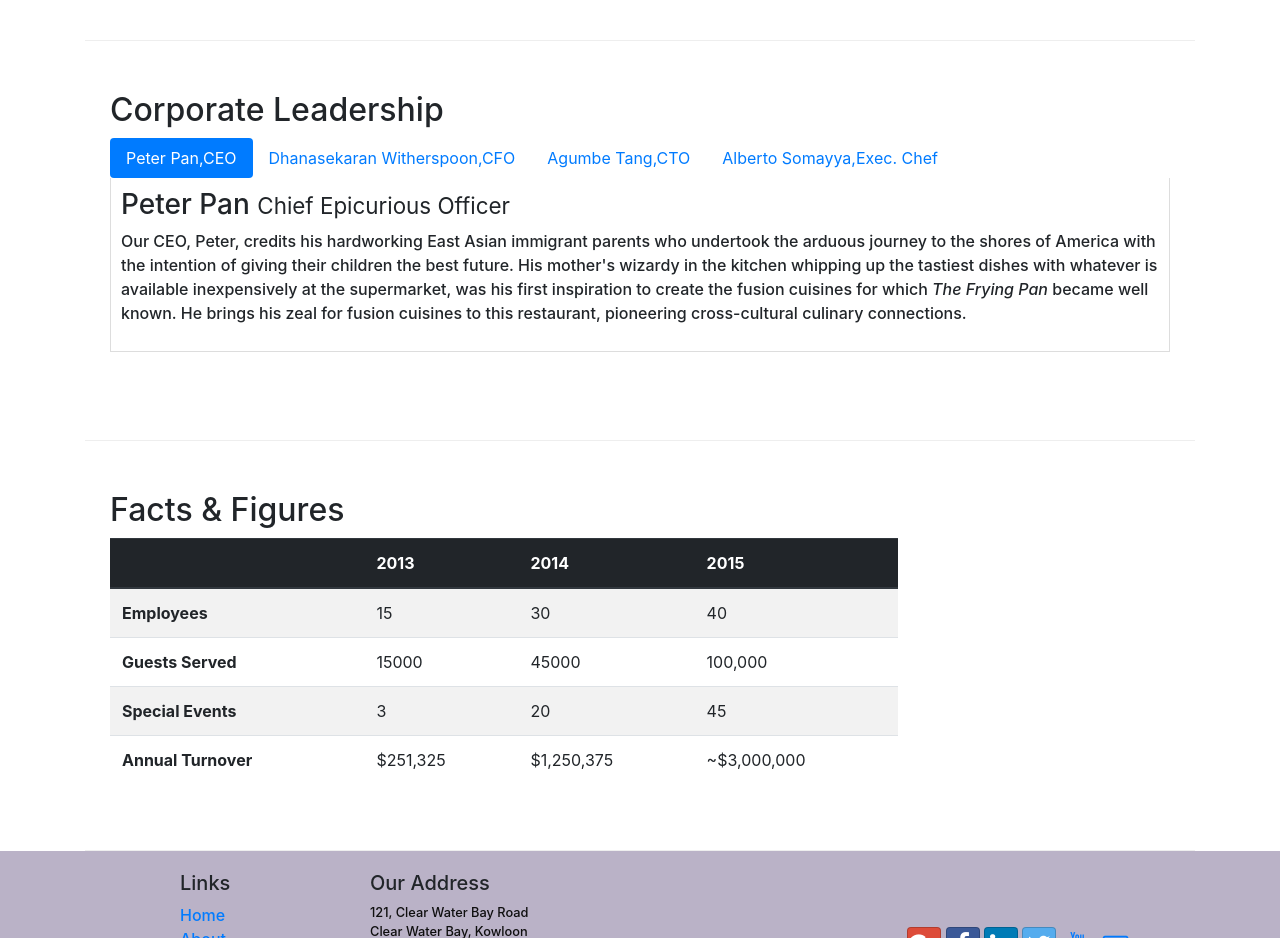
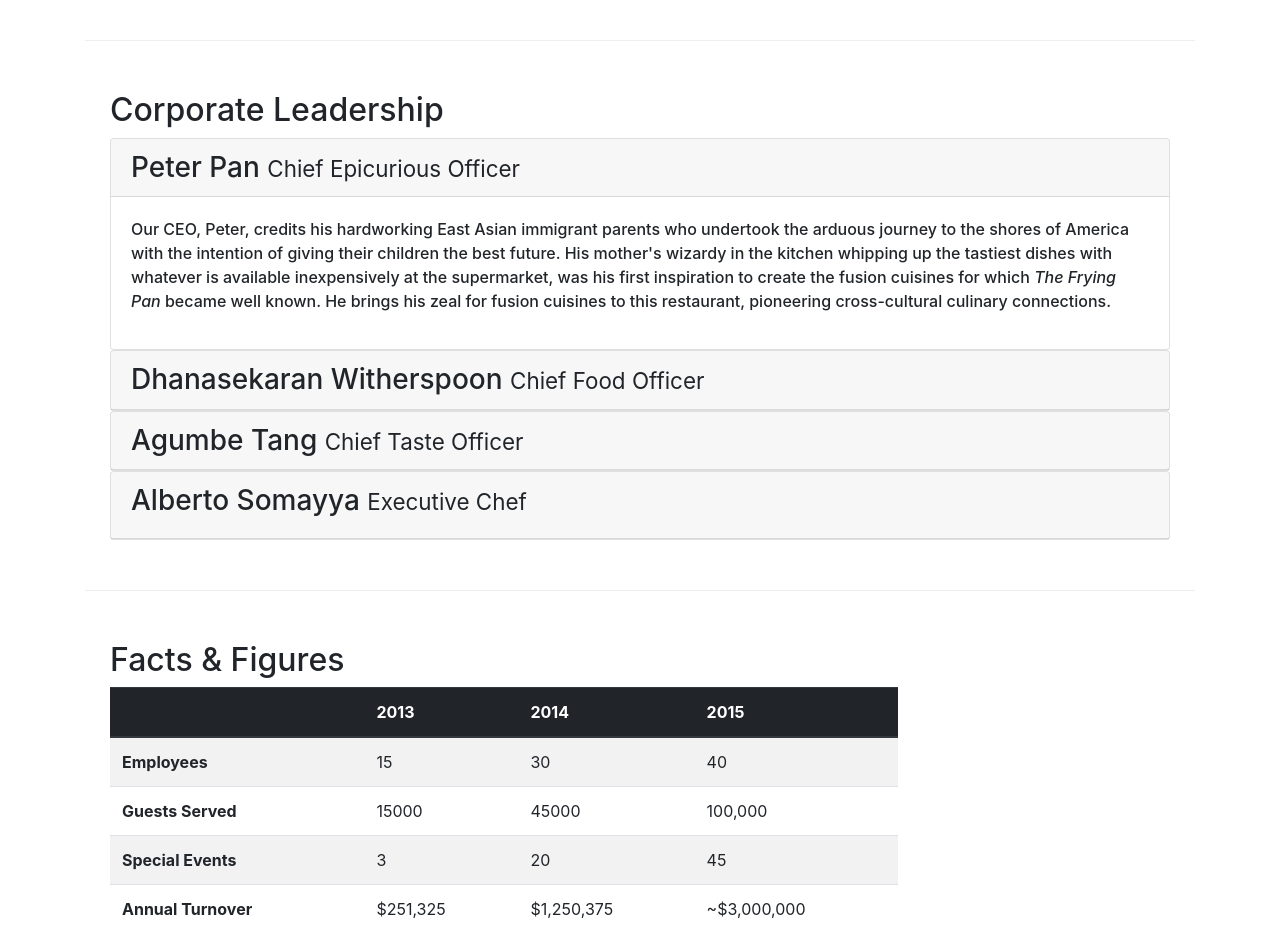
Before and after one commit to b-sujith/Fundamental-Concepts-Of-Compiler-Design, a website: page aboutus.html in a window 1280 px wide. Shown: the part 920-1858 px from the top of the page. Drawn offline with nearby package versions, Linux system fonts and the light colour scheme.

Commit message:
wk3 accordion

```diff
--- a/aboutus.html
+++ b/aboutus.html
@@ -97,39 +97,65 @@
         <div class="row row-content">
             <div class="col-12">
                 <h2>Corporate Leadership</h2>
-                <ul class="nav nav-pills">
-                    <li class="nav-item">
-                        <a class="nav-link active" role="tab" data-toggle="tab" href="#peter">Peter Pan,CEO</a>
-                    </li>
-                    <li class="nav-item">
-                        <a class="nav-link" role="tab" data-toggle="tab" href="#danny">Dhanasekaran Witherspoon,CFO</a>
-                    </li>
-                    <li class="nav-item">
-                        <a class="nav-link" role="tab" data-toggle="tab" href="#agumbe">Agumbe Tang,CTO</a>
-                    </li>
-                    <li class="nav-item">
-                        <a class="nav-link" role="tab" data-toggle="tab" href="#alberto">Alberto Somayya,Exec. Chef</a>
-                    </li>
-                </ul>
-                <div class="tab-content">
-                    <div role="tabpanel" class="tab-pane show active fade" id="peter">
-                        <h3>Peter Pan <small>Chief Epicurious Officer</small></h3>
-                        <p class="d-none d-sm-block">Our CEO, Peter, credits his hardworking East Asian immigrant parents who undertook the arduous journey to the shores of America with the intention of giving their children the best future. His mother's wizardy in the kitchen whipping up the tastiest dishes with whatever is available inexpensively at the supermarket, was his first inspiration to create the fusion cuisines for which <em>The Frying Pan</em> became well known. He brings his zeal for fusion cuisines to this restaurant, pioneering cross-cultural culinary connections.</p>
+                <div id="accordion">
+                    <div class="card">
+                        <div role="tab" class="card-header" id="peterhead">
+                            <h3 class="mb-0">
+                                <a data-toggle="collapse" data-target="#peter">
+                                    Peter Pan <small>Chief Epicurious Officer</small>
+                                </a>
+                            </h3>
+                        </div>
+                        <div class="collapse show" id="peter" data-parent="#accordion">
+                            <div class="card-body">
+                                <p class="d-none d-sm-block">Our CEO, Peter, credits his hardworking East Asian immigrant parents who undertook the arduous journey to the shores of America with the intention of giving their children the best future. His mother's wizardy in the kitchen whipping up the tastiest dishes with whatever is available inexpensively at the supermarket, was his first inspiration to create the fusion cuisines for which <em>The Frying Pan</em> became well known. He brings his zeal for fusion cuisines to this restaurant, pioneering cross-cultural culinary connections.</p>
+                            </div>
+                        </div>
                     </div>
-                    <div role="tabpanel" class="tab-pane" id="danny">
-                        <h3>Dhanasekaran Witherspoon <small>Chief Food Officer</small></h3>
-                        <p class="d-none d-sm-block">Our CFO, Danny, as he is affectionately referred to by his colleagues, comes from a long established family tradition in farming and produce. His experiences growing up on a farm in the Australian outback gave him great appreciation for varieties of food sources. As he puts it in his own words, <em>Everything that runs, wins, and everything that stays, pays!</em></p>
+                    <div class="card">
+                        <div role="tab" class="card-header" id="dannyhead">
+                            <h3 class="mb-0">
+                                <a data-toggle="collapse" data-target="#danny">
+                                    Dhanasekaran Witherspoon <small>Chief Food Officer</small>
+                                </a>
+                            </h3>
+                        </div>
+                        <div class="collapse" id="danny" data-parent="#accordion">
+                            <div class="card-body">
+                                <p class="d-none d-sm-block">Our CFO, Danny, as he is affectionately referred to by his colleagues, comes from a long established family tradition in farming and produce. His experiences growing up on a farm in the Australian outback gave him great appreciation for varieties of food sources. As he puts it in his own words, <em>Everything that runs, wins, and everything that stays, pays!</em></p>
+                            </div>
+                        </div>
                     </div>
-                    <div role="tabpanel" class="tab-pane" id="agumbe">
-                        <h3>Agumbe Tang <small>Chief Taste Officer</small></h3>
-                        <p class="d-none d-sm-block">Blessed with the most discerning gustatory sense, Agumbe, our CTO, personally ensures that every dish that we serve meets his exacting tastes. Our chefs dread the tongue lashing that ensues if their dish does not meet his exacting standards. He lives by his motto, <em>You click only if you survive my lick.</em></p>
+                    <div class="card">
+                        <div role="tab" class="card-header" id="agumbehead">
+                            <h3 class="mb-0">
+                                <a data-toggle="collapse" data-target="#agumbe">
+                                    Agumbe Tang <small>Chief Taste Officer</small>
+                                </a>
+                            </h3>
+                        </div>
+                        <div class="collapse" id="agumbe" data-parent="#accordion">
+                            <div class="card-body">
+                                <p class="d-none d-sm-block">Blessed with the most discerning gustatory sense, Agumbe, our CTO, personally ensures that every dish that we serve meets his exacting tastes. Our chefs dread the tongue lashing that ensues if their dish does not meet his exacting standards. He lives by his motto, <em>You click only if you survive my lick.</em></p>
+                            </div>
+                        </div>
                     </div>
-                    <div role="tabpanel" class="tab-pane" id="alberto">
-                        <h3>Alberto Somayya <small>Executive Chef</small></h3>
-                        <p class="d-none d-sm-block">Award winning three-star Michelin chef with wide International experience having worked closely with whos-who in the culinary world, he specializes in creating mouthwatering Indo-Italian fusion experiences. He says, <em>Put together the cuisines from the two craziest cultures, and you get a winning hit! Amma Mia!</em></p>
+                    <div class="card">
+                        <div role="tab" class="card-header" id="albertohead">
+                            <h3>
+                                <a data-toggle="collapse" data-target="#alberto">
+                                    Alberto Somayya <small>Executive Chef</small>
+                                </a>
+                            </h3>
+                        </div>
+                        <div class="collapse" id="alberto" data-parent="#accordion">
+                            <div class="card-body">
+                                <p class="d-none d-sm-block">Award winning three-star Michelin chef with wide International experience having worked closely with whos-who in the culinary world, he specializes in creating mouthwatering Indo-Italian fusion experiences. He says, <em>Put together the cuisines from the two craziest cultures, and you get a winning hit! Amma Mia!</em></p>
+                            </div>
+                        </div>
                     </div>
                 </div>
-                </div>
+            </div>
        </div>
        <div class="row row-content">
             <div class="col-12 col-sm-9">
```
